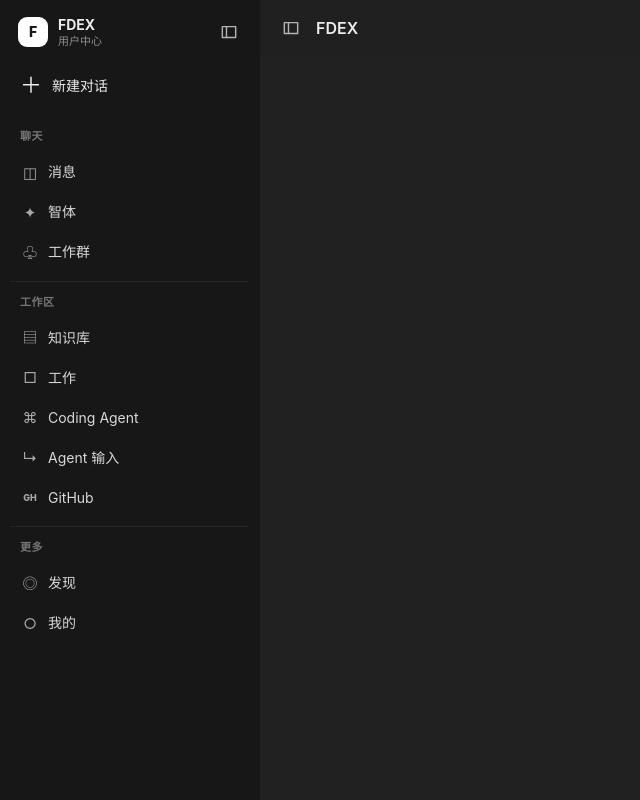
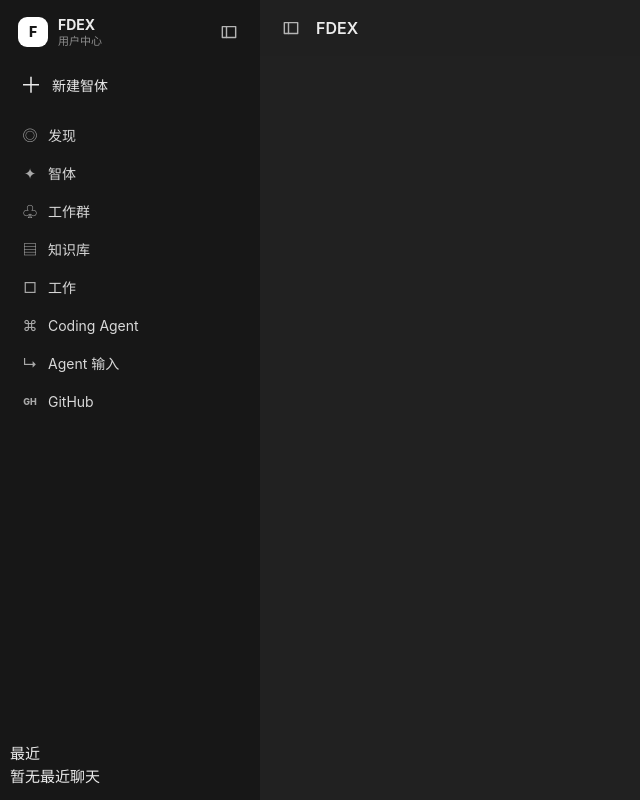
Before and after one commit to b8vipvip/fdex, a Python web app: template server/app/templates/user_base.html in a window 1280 px wide. Shown: the whole page, without its empty margins (0-640 px from the left). Run offline with Jinja, Linux system fonts and the light colour scheme; the template is opened without the code that fills it: most values are stand-ins (such as "Sample title", 1, 10 or a date in 2020).

Commit message:
Refine sidebar navigation and add recent conversations

```diff
--- a/server/app/templates/user_base.html
+++ b/server/app/templates/user_base.html
@@ -9,12 +9,13 @@
     <link rel="icon" type="image/svg+xml" href="/static/favicon.svg">
     <link rel="stylesheet" href="/static/user_portal.css">
     <link rel="stylesheet" href="/static/user_chatgpt_tuning.css">
+    <link rel="stylesheet" href="/static/user_sidebar_recent.css">
 </head>
 <body class="{% if current_path.startswith('/account/chat/') %}is-chat-route{% endif %}" data-fdex-log-scope="{{ user.id if user else '' }}" data-fdex-app-version="{{ settings.app_version }}">
 <div class="user-shell" id="fdex-user-shell">
     <aside class="user-sidebar" id="fdex-user-sidebar" aria-label="FDEX 用户中心侧边栏">
         <div class="sidebar-head">
-            <a class="user-brand" href="/account/messages" aria-label="FDEX 首页">
+            <a class="user-brand" href="/account/discover" aria-label="FDEX 首页">
                 <span class="user-brand-mark">F</span>
                 <span class="user-brand-copy"><strong>FDEX</strong><small>用户中心</small></span>
             </a>
@@ -23,29 +24,25 @@
             </button>
         </div>
 
-        <a class="new-chat-link" href="/account/messages"><span class="new-chat-plus">＋</span><span>新建对话</span></a>
+        <a class="new-chat-link" href="/account/employees?new=1#new-agent"><span class="new-chat-plus">＋</span><span>新建智体</span></a>
 
-        <nav class="user-nav" aria-label="用户中心导航">
-            <div class="nav-group">
-                <span class="nav-group-title">聊天</span>
-                <a href="/account/messages" class="{% if current_path.startswith('/account/messages') or current_path.startswith('/account/chat/') %}active{% endif %}">消息</a>
+        <nav class="user-nav user-nav-flat" aria-label="用户中心导航">
+            <a href="/account/discover" class="{% if current_path.startswith('/account/discover') %}active{% endif %}">发现</a>
             <a href="/account/employees" class="{% if current_path.startswith('/account/employees') %}active{% endif %}">智体</a>
             <a href="/account/groups" class="{% if current_path.startswith('/account/groups') %}active{% endif %}">工作群</a>
-            </div>
-            <div class="nav-group">
-                <span class="nav-group-title">工作区</span>
             <a href="/account/knowledge" class="{% if current_path.startswith('/account/knowledge') %}active{% endif %}">知识库</a>
             <a href="/account/work" class="{% if current_path.startswith('/account/work') %}active{% endif %}">工作</a>
             <a href="/account/agent" class="{% if current_path.startswith('/account/agent') and not current_path.startswith('/account/agent/inputs') %}active{% endif %}">Coding Agent</a>
             <a href="/account/agent/inputs" class="{% if current_path.startswith('/account/agent/inputs') %}active{% endif %}">Agent 输入</a>
             <a href="/account/github" class="{% if current_path.startswith('/account/github') %}active{% endif %}">GitHub</a>
+        </nav>
+
+        <section class="recent-section" aria-label="最近聊天">
+            <div class="recent-title">最近</div>
+            <div class="recent-chat-list" id="fdex-recent-chat-list" aria-live="polite">
+                <div class="recent-empty">暂无最近聊天</div>
             </div>
-            <div class="nav-group nav-group-last">
-                <span class="nav-group-title">更多</span>
-                <a href="/account/discover" class="{% if current_path.startswith('/account/discover') %}active{% endif %}">发现</a>
-                <a href="/account/me" class="{% if current_path.startswith('/account/me') or current_path.startswith('/account/settings') or current_path.startswith('/account/security') or current_path.startswith('/account/deleted') or current_path.startswith('/account/info/') %}active{% endif %}">我的</a>
-            </div>
-        </nav>
+        </section>
 
         {% if user %}
         <div class="account-chip">
@@ -88,7 +85,7 @@
                         {% else %}FDEX{% endif %}
                     </strong>
                     {% if current_path.startswith('/account/chat/employee/') and employee is defined %}
-                    <span>{% if employee.coding_agent %}Coding Agent 智体{% elif employee.role_prompt %}已定义身份{% else %}通用智体{% endif %}</span>
+                    <span>{% if employee.coding_agent %}Coding Agent 智体{% elif employee.description %}{{ employee.description }}{% elif employee.role_prompt %}已定义身份{% else %}通用智体{% endif %}</span>
                     {% elif current_path.startswith('/account/chat/group/') and group is defined %}<span>工作群</span>{% endif %}
                 </div>
             </div>
@@ -148,7 +145,7 @@
     };
     document.querySelectorAll('[data-sidebar-toggle]').forEach((button) => button.addEventListener('click', toggleSidebar));
     document.querySelector('[data-sidebar-backdrop]')?.addEventListener('click', () => shell.classList.remove('sidebar-open'));
-    document.querySelectorAll('.user-nav a,.new-chat-link').forEach((link) => link.addEventListener('click', () => {
+    document.querySelectorAll('.user-nav a,.new-chat-link,.recent-chat-list a').forEach((link) => link.addEventListener('click', () => {
         if (mobile.matches) shell.classList.remove('sidebar-open');
     }));
     if (typeof mobile.addEventListener === 'function') mobile.addEventListener('change', syncDesktopPreference);
@@ -157,6 +154,8 @@
 </script>
 <script src="/static/user_runtime_log.js"></script>
 <script src="/static/user_chat.js" defer></script>
+<script src="/static/user_sidebar_recent.js" defer></script>
+<script src="/static/user_agent_editor.js" defer></script>
 {% block scripts %}{% endblock %}
 </body>
 </html>
```
Lines whose indentation alone changed are shown as unchanged.
